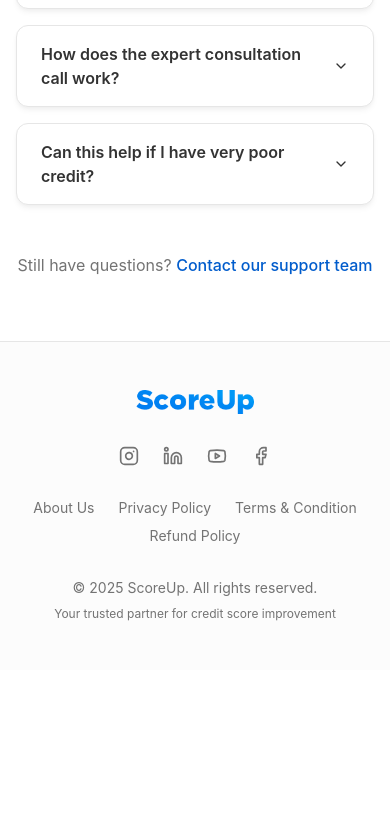
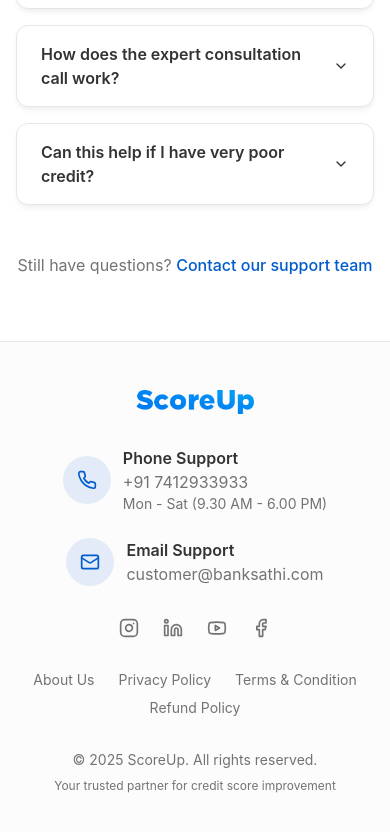
Before and after one commit to shubh099/scoreup-landing-site, a React (Vite) app: page / in a window 390 px wide. Shown: the part 9638-10470 px from the top of the page. Before the commit the page ends 10388 px from the top, so only its background shows below. Built offline with nearby package versions, Linux system fonts and the light colour scheme.

Commit message:
Add footer contact information
Added phone and email support details to the footer.

```diff
--- a/src/components/Footer.tsx
+++ b/src/components/Footer.tsx
@@ -1,6 +1,6 @@
 
 import React from 'react';
-import { Instagram, Linkedin, Youtube, Facebook } from 'lucide-react';
+import { Instagram, Linkedin, Youtube, Facebook, Phone, Mail } from 'lucide-react';
 
 const Footer = () => {
   return (
@@ -13,6 +13,30 @@ const Footer = () => {
               alt="ScoreUp Logo"
               className="h-6 w-auto"
             />
+          </div>
+
+          {/* Contact Information */}
+          <div className="grid grid-cols-1 md:grid-cols-2 gap-6 w-full max-w-2xl">
+            <div className="flex items-center justify-center md:justify-end space-x-3">
+              <div className="w-12 h-12 bg-primary/10 rounded-full flex items-center justify-center">
+                <Phone className="h-5 w-5 text-primary" />
+              </div>
+              <div>
+                <h3 className="font-semibold text-foreground">Phone Support</h3>
+                <p className="text-muted-foreground">+91 7412933933</p>
+                <p className="text-sm text-muted-foreground">Mon - Sat (9.30 AM - 6.00 PM)</p>
+              </div>
+            </div>
+
+            <div className="flex items-center justify-center md:justify-start space-x-3">
+              <div className="w-12 h-12 bg-primary/10 rounded-full flex items-center justify-center">
+                <Mail className="h-5 w-5 text-primary" />
+              </div>
+              <div>
+                <h3 className="font-semibold text-foreground">Email Support</h3>
+                <p className="text-muted-foreground">customer@banksathi.com</p>
+              </div>
+            </div>
           </div>
 
           {/* Social Media Links */}
```
